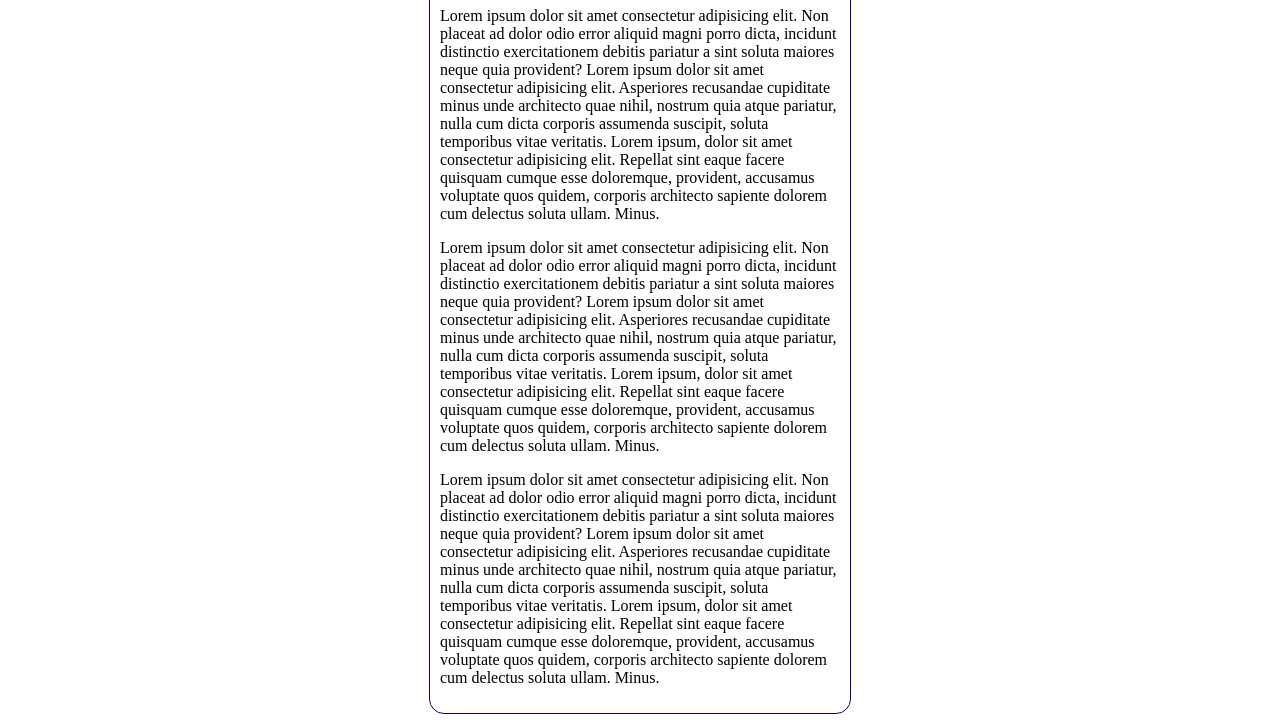
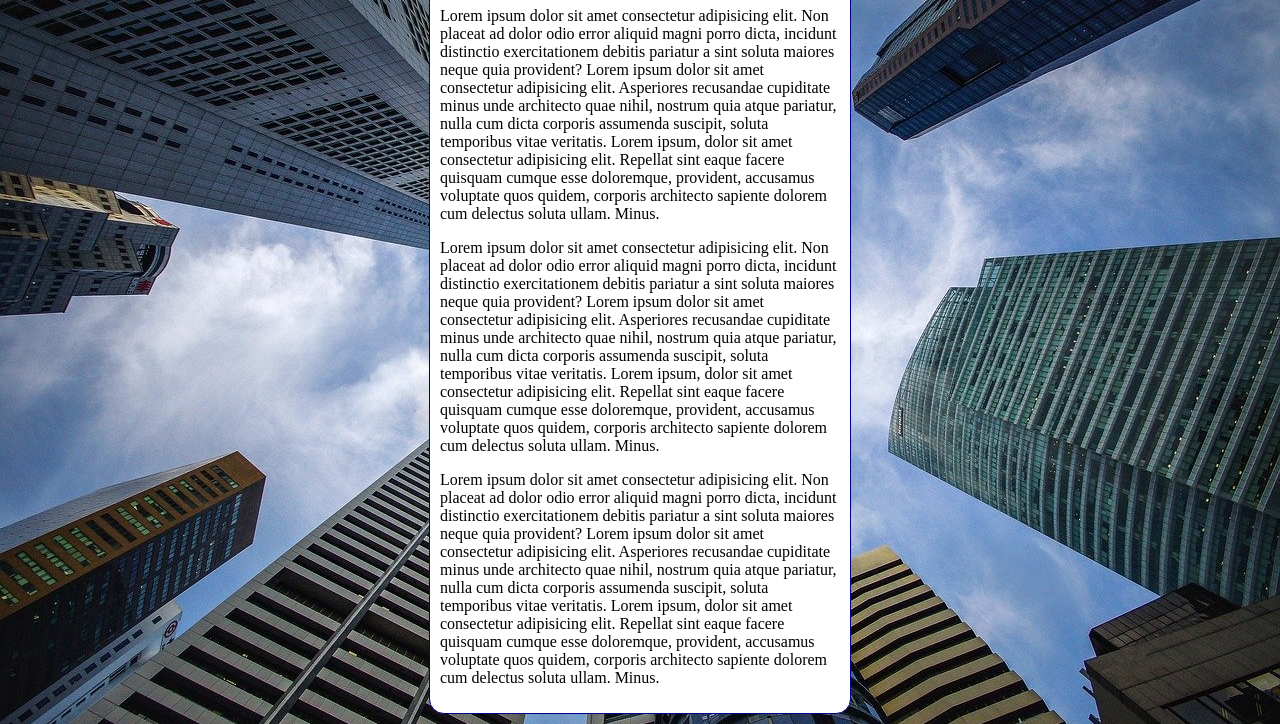
Before and after one commit to oprogramadorjr/html-css, a plain HTML site: page exercicios/ex022/fundo006.html in a window 1280 px wide. Shown: the part 92-816 px from the top of the page. Drawn offline with Linux system fonts and the light colour scheme.

Commit message:
Aprendendo Shorthand

```diff
--- a/exercicios/ex022/fundo006.html
+++ b/exercicios/ex022/fundo006.html
@@ -3,11 +3,17 @@
 <head>
     <meta charset="UTF-8">
     <meta name="viewport" content="width=device-width, initial-scale=1.0">
-    <title>Document</title>
+    <title>Documento</title>
     <style>
         body{
             height: 100vh;
-
+            /*
+            background-color: black;
+            background-image: url('imagens/wallpaper002.jpg');
+            background-position: center center;
+            background-repeat: no-repeat;
+            background-size: cover;
+            background-attachment: fixed; */
 
             /*
             shorthand - background
@@ -15,8 +21,8 @@
             color > image > position > repeat > {Size} > attachment
             */
 
-            background: black url('imagens/wallpaper002.jpg') center center no-repeat cover fixed;
-
+            background: black url('imagens/wallpaper002.jpg') center center no-repeat fixed;
+            background-size: cover;
 
         }
 
```
